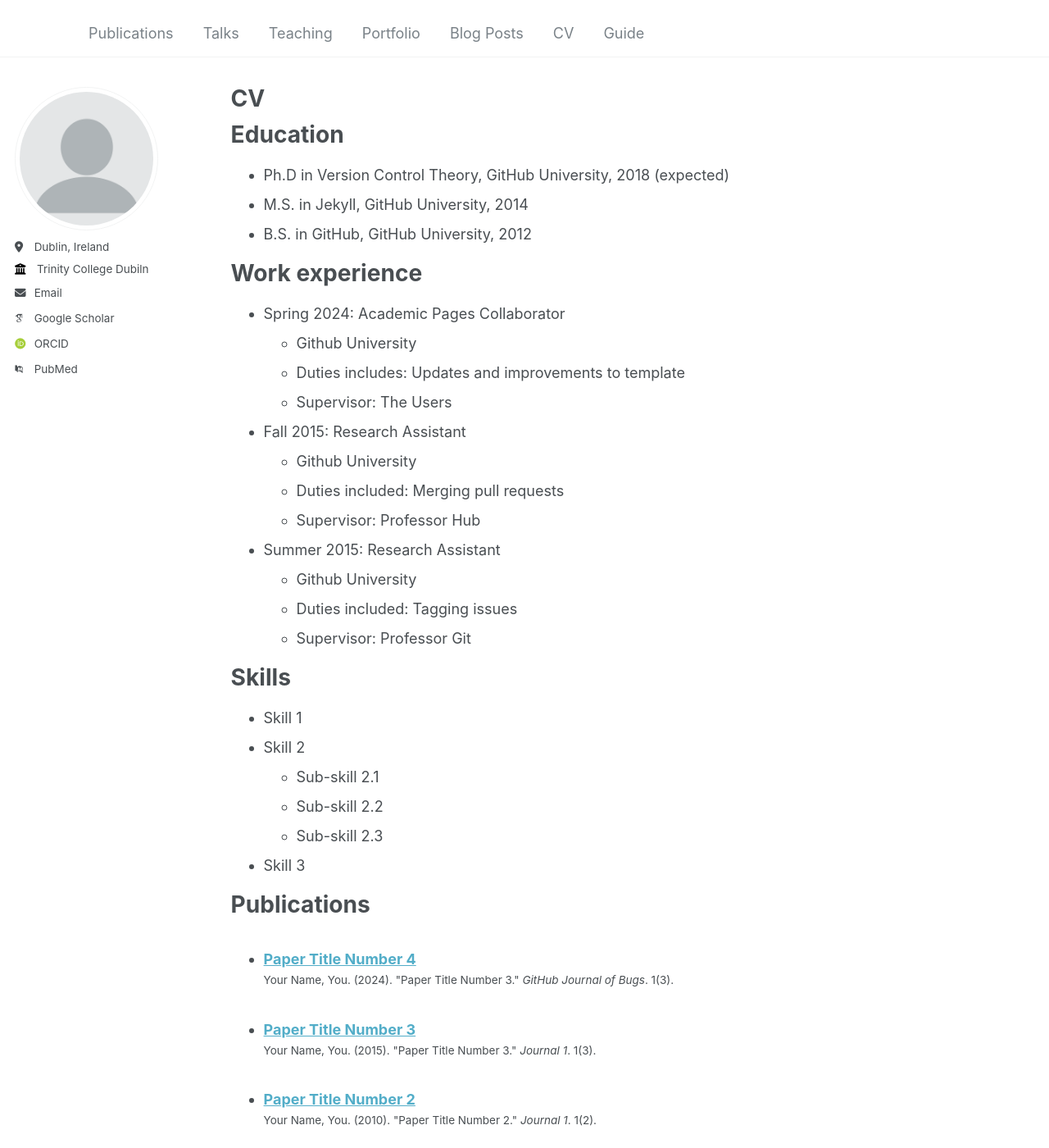
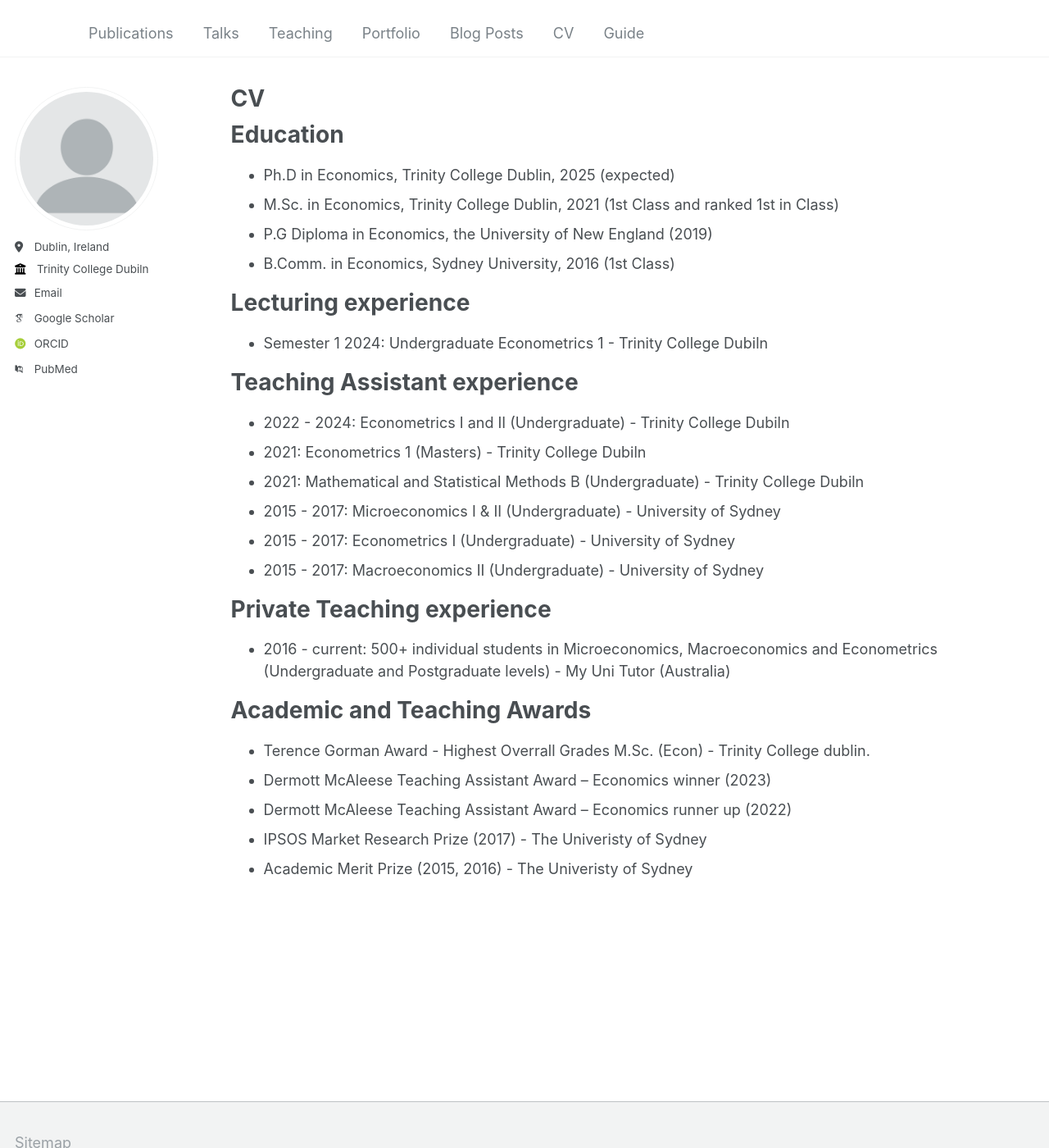
Before and after one commit to mike-mcrae/mike-mcrae.github.io, a Jekyll site: the page built from _pages/cv.md, in a window 1280 px wide and 1400 px high. Shown: the whole window at 82% size. Built offline with Jekyll 4.4.1, drawn with Linux system fonts in a browser that asks for light colours; some web fonts are replaced; some of the changed text lies outside the part shown.

Commit message:
Update cv.md

```diff
--- a/_pages/cv.md
+++ b/_pages/cv.md
@@ -11,54 +11,32 @@ redirect_from:
 
 Education
 ======
-* Ph.D in Version Control Theory, GitHub University, 2018 (expected)
-* M.S. in Jekyll, GitHub University, 2014
-* B.S. in GitHub, GitHub University, 2012
+* Ph.D in Economics, Trinity College Dublin, 2025 (expected)
+* M.Sc. in Economics, Trinity College Dublin, 2021 (1st Class and ranked 1st in Class)
+* P.G Diploma in Economics, the University of New England (2019)
+* B.Comm. in Economics, Sydney University, 2016 (1st Class)
 
-Work experience
+Lecturing experience
 ======
-* Spring 2024: Academic Pages Collaborator
-  * Github University
-  * Duties includes: Updates and improvements to template
-  * Supervisor: The Users
+* Semester 1 2024: Undergraduate Econometrics 1 - Trinity College Dubiln
 
-* Fall 2015: Research Assistant
-  * Github University
-  * Duties included: Merging pull requests
-  * Supervisor: Professor Hub
+Teaching Assistant experience
+======
+* 2022 - 2024: Econometrics I and II (Undergraduate) - Trinity College Dubiln
+* 2021: Econometrics 1 (Masters) - Trinity College Dubiln
+* 2021: Mathematical and Statistical Methods B (Undergraduate) - Trinity College Dubiln
+* 2015 - 2017: Microeconomics I & II (Undergraduate) - University of Sydney
+* 2015 - 2017: Econometrics I (Undergraduate) - University of Sydney
+* 2015 - 2017: Macroeconomics II (Undergraduate) - University of Sydney
 
-* Summer 2015: Research Assistant
-  * Github University
-  * Duties included: Tagging issues
-  * Supervisor: Professor Git
+Private Teaching experience
+======
+* 2016 - current: 500+ individual students in Microeconomics, Macroeconomics and Econometrics (Undergraduate and Postgraduate levels) - My Uni Tutor (Australia)
 
-Skills
+Academic and Teaching Awards
 ======
-* Skill 1
-* Skill 2
-  * Sub-skill 2.1
-  * Sub-skill 2.2
-  * Sub-skill 2.3
-* Skill 3
-
-Publications
-======
-  <ul>{% for post in site.publications reversed %}
-    {% include archive-single-cv.html %}
-  {% endfor %}</ul>
-
-Talks
-======
-  <ul>{% for post in site.talks reversed %}
-    {% include archive-single-talk-cv.html  %}
-  {% endfor %}</ul>
-
-Teaching
-======
-  <ul>{% for post in site.teaching reversed %}
-    {% include archive-single-cv.html %}
-  {% endfor %}</ul>
-
-Service and leadership
-======
-* Currently signed in to 43 different slack teams
+* Terence Gorman Award - Highest Overrall Grades M.Sc. (Econ) - Trinity College dublin.
+* Dermott McAleese Teaching Assistant Award – Economics winner (2023)
+* Dermott McAleese Teaching Assistant Award – Economics runner up (2022)
+* IPSOS Market Research Prize (2017) - The Univeristy of Sydney
+* Academic Merit Prize (2015, 2016) - The Univeristy of Sydney
```
